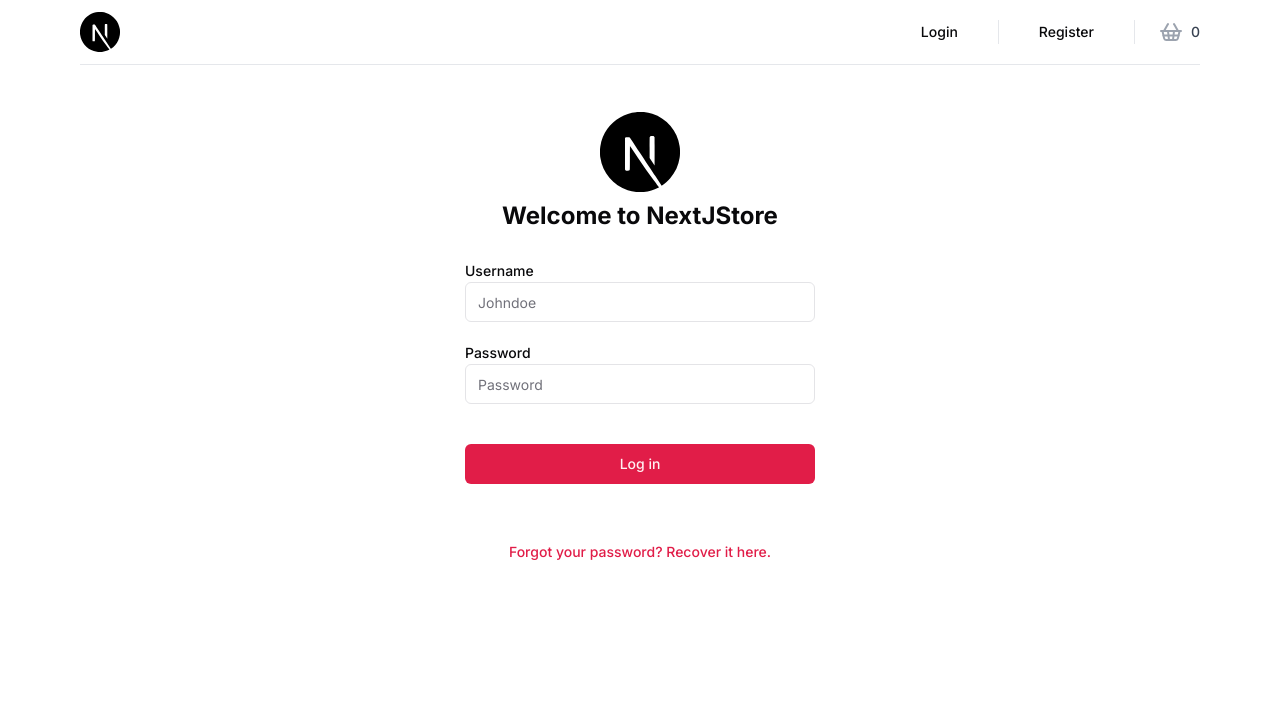
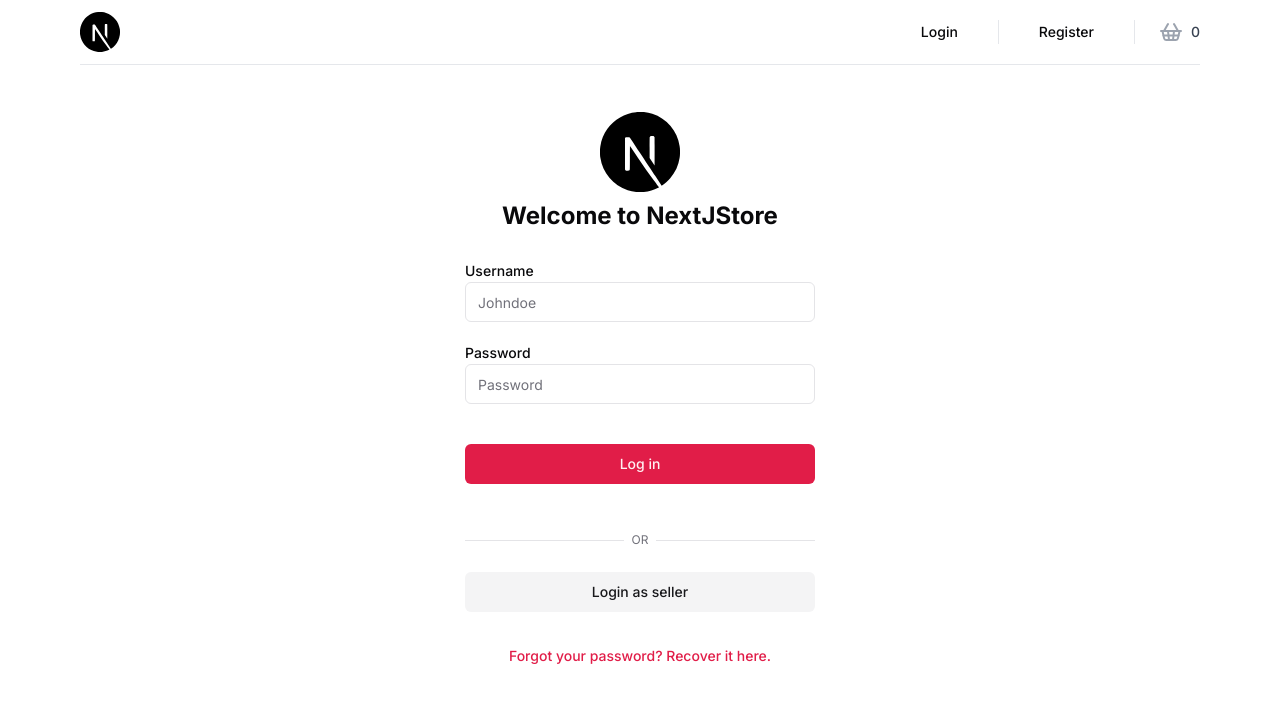
Before and after one commit to christosgkoutzis/NextJStore, a Next.js app: page /login in a window 1280 px wide. Shown: the top 702 px of the page. Built offline with nearby package versions, Linux system fonts and the light colour scheme; no server answers.

Commit message:
Added session trigger for conditional styles in header and seller section in /login route

```diff
--- a/src/app/(auth)/login/page.tsx
+++ b/src/app/(auth)/login/page.tsx
@@ -10,16 +10,31 @@
 import Link from 'next/link'
 import { useState, useEffect } from 'react'
 // useRouter for inner navigation in client components
-import { useRouter } from 'next/navigation'
+import { useRouter, useSearchParams } from 'next/navigation'
 import { login } from '@/session'
 
 const Page = () => {
 // Declaring hooks at the top of page function components to avoid conflicts
 const router = useRouter()
+const searchParams = useSearchParams()
 const [username, setUsername] = useState(String);
 const [password, setPassword] = useState(String);
 const [formSubmitted, setFormSubmitted] = useState(Boolean);
 const [hasErrors, sethasErrors] = useState(String);
+
+// Gets from params if the user tries to log in as seller
+const seller = searchParams.get("seller")
+// UI parameter used to redirect the user in the route they were before signing in
+const origin = searchParams.get("origin")
+
+// Functions that change the parameters of /login page to seller mode (or off) changing with onClick event
+const sellerLogin = () => {
+  router.push("?seller=true")
+}
+
+const customerLogin = () => {
+  router.replace("/login", undefined)
+}
 
 // Function that handles the incorrect submits of the form
 const clientErrors = () => {
@@ -63,6 +78,7 @@
   }
   else if (formSubmitted && hasErrors === '') {
     const successTimer = setTimeout(() => {
+      router.refresh();
       router.push('/');
     }, 4000);
     return () => {
@@ -78,7 +94,9 @@
       {(formSubmitted) ? (( hasErrors == '') ? <SuccessAlert successMessage='User logged in successfully. Redirecting to homepage.' /> : <ErrorAlert errorMessage={hasErrors} />)  : null}
         <div className="flex flex-col items-center space-y-2 text-center">
           <Icons.site_logo className='h-20 w-20'/>
-          <h3 className="text-2xl font-bold">Welcome to NextJStore</h3>
+          <h3 className="text-2xl font-bold">
+            {seller? 'Welcome back NextJSeller' : 'Welcome to NextJStore'}
+          </h3>
         </div>
         <div className="grid gap-6">
           <form onSubmit= {handleSubmit}>
@@ -96,6 +114,17 @@
               <Button type="submit" className='mt-6 mb-6'>Log in</Button>
             </div>
           </form>
+          <div className="relative">
+            <div aria-hidden='true' className="absolute inset-0 flex items-center">
+              <span className='w-full border-t'/>
+            </div>
+            <div className="relative flex justify-center text-xs uppercase">
+              <span className="bg-background px-2 text-muted-foreground">
+                or
+              </span>
+            </div>
+          </div>
+          {seller? (<Button onClick={customerLogin} variant='secondary'>Login as customer</Button>):(<Button onClick={sellerLogin} variant='secondary'>Login as seller</Button>)}
           <Link className={buttonVariants({
             variant: 'link',
             className: 'gap-1.5'})}
--- a/src/app/api/cookie/route.ts
+++ b/src/app/api/cookie/route.ts
@@ -23,11 +23,10 @@
   }
 }
 
-
+// Export function for GET method
 export async function GET(req: NextRequest) {
   try {
-    const url = new URL(req.url);
-    const session = url.searchParams.get("cookie");
+    const session = req.cookies.get("session")?.value
     // Decrypts session token and returns it back to middleware
     if (session){
       const decryptedCookie = await decrypt(session);
@@ -35,11 +34,11 @@
     }
     else{
       console.error('Note: Session cookie not found');
-      return new NextResponse(JSON.stringify({error: 'Session cookie not found.'}), {status: 401});
+      return new NextResponse(JSON.stringify(null), {status: 401});
     }
   } catch (error) {
     console.error('Error during getting session cookie:', error);
-    return new NextResponse(JSON.stringify({error}), {status: 500});
+    return new NextResponse(JSON.stringify(null), {status: 500});
   }
 }
 
--- a/src/components/Header.tsx
+++ b/src/components/Header.tsx
@@ -4,10 +4,14 @@
 import NavItems from "./NavItems"
 import { buttonVariants } from "./ui/button"
 import Cart from './Cart'
+import { getSession } from "@/lib/getSession"
 
-const Header = () => {
-  // dummy variable to hold the existense of user session (will be deleted when user feature is added)
-  const user = null;
+// Can be marked as asnyc because it's a server component
+const Header = async () => {
+
+
+  // Gets user's session to apply conditional visuals
+  const user = await getSession();
   return(
     <div className="bg-white sticky z-50 top-0 inset-x-0 h-16">
       <header className="relative bg-white">
--- /dev/null
+++ b/src/lib/getSession.ts
@@ -0,0 +1,16 @@
+import { decrypt } from "@/session";
+import { cookies } from "next/headers";
+
+// Gets session server side to apply conditional visuals to header
+export async function getSession() {
+  const session = cookies().get("session")?.value
+  // Decrypts session token and returns it back to middleware
+  if (session){
+    const decryptedCookie = await decrypt(session);
+    return decryptedCookie
+  }
+  else{
+    console.error('Note: Session cookie not found');
+    return null
+  }
+}
--- a/src/session.ts
+++ b/src/session.ts
@@ -99,7 +99,6 @@
  return session;
 }
 
-
 // Implements the creation of the session cookie (called from login page component)
 export async function login(credentials: {username: string, password: string}) {
   try {
```
Also changed, not shown: 1 other file (tests, documents, lock files or other folders).
